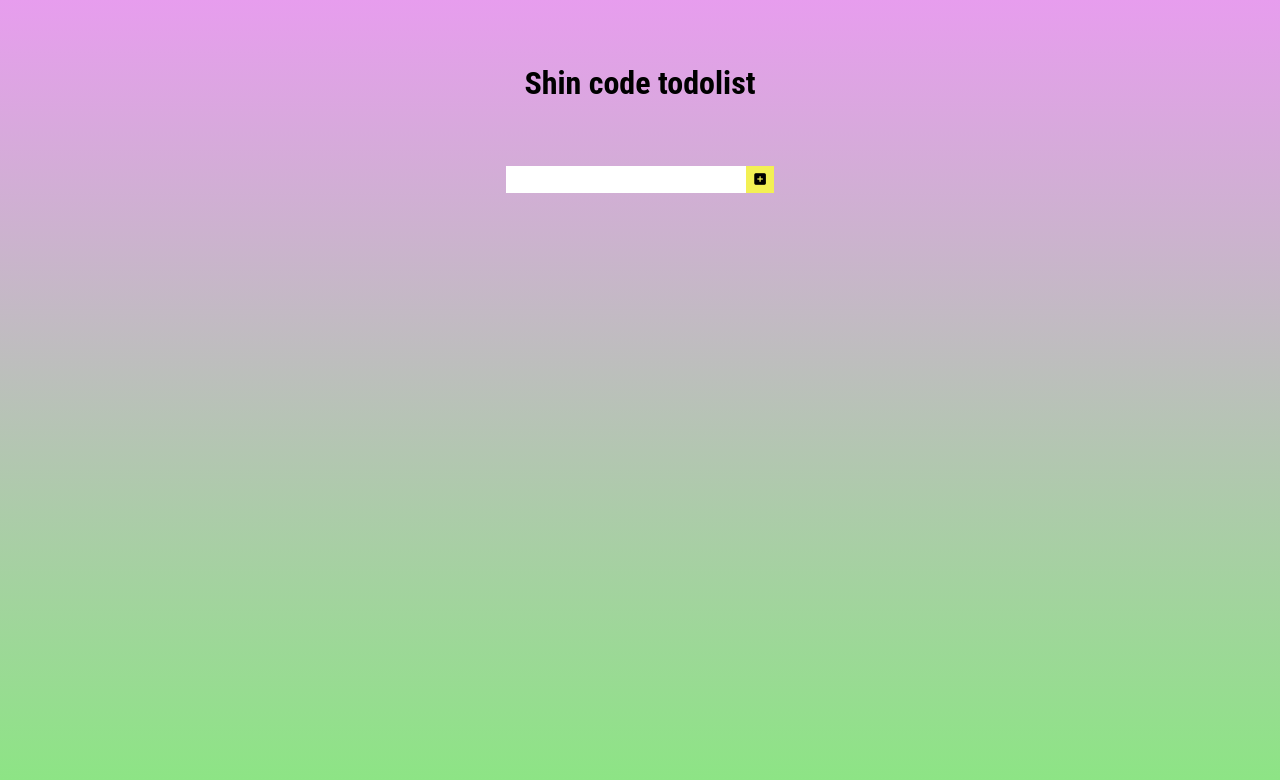
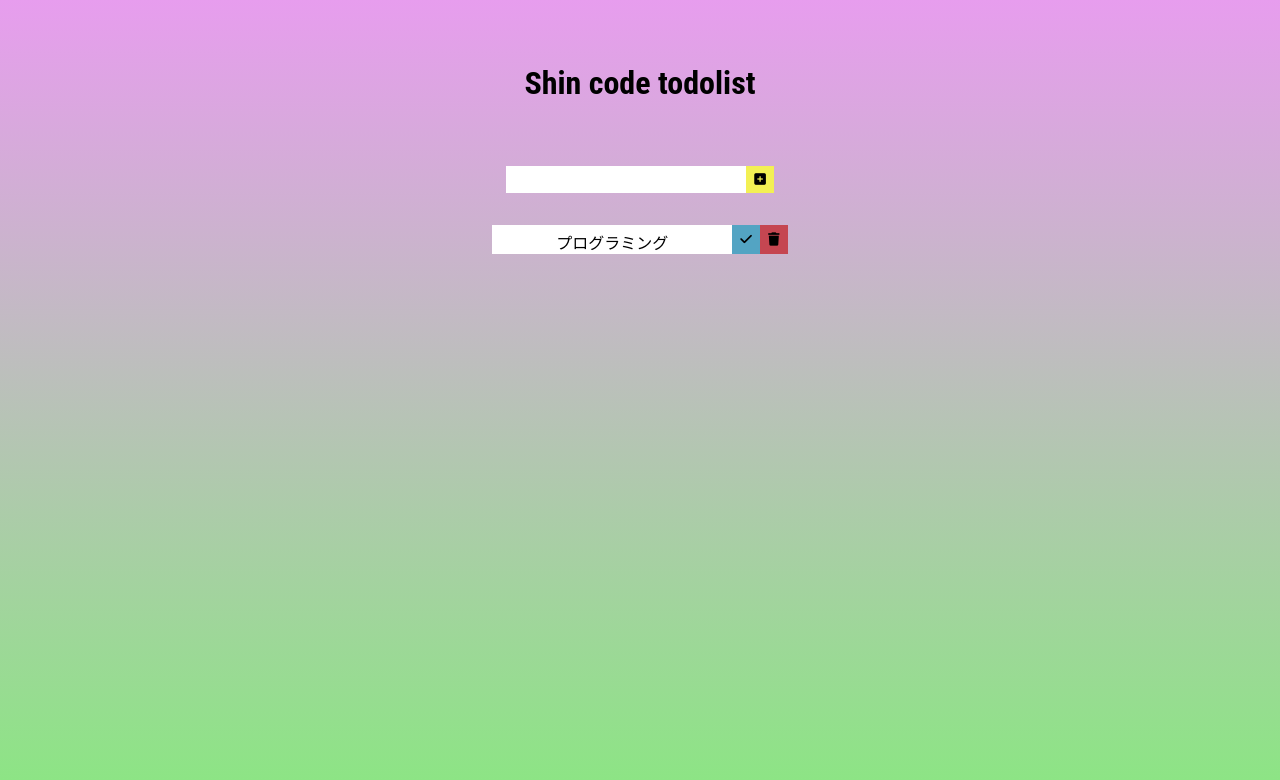
Before and after one commit to gel-silica/TODOAPP, a React (Create React App) app: page / in a window 1280 px wide. Shown: the top 780 px of the page. Built offline with nearby package versions, Linux system fonts and the light colour scheme.

Commit message:
Todo Listコンポーネントを追加

```diff
--- a/src/App.js
+++ b/src/App.js
@@ -1,6 +1,7 @@
 import './App.css';
 import { InputForm } from './components/InputForm';
 import { Title } from './components/Title';
+import { TodoList } from './components/TodoList';
 
 
 function App() {
@@ -8,6 +9,7 @@ function App() {
     <div className="body">
       <Title />
       <InputForm />
+      <TodoList />
     </div>
   );
 }
```
